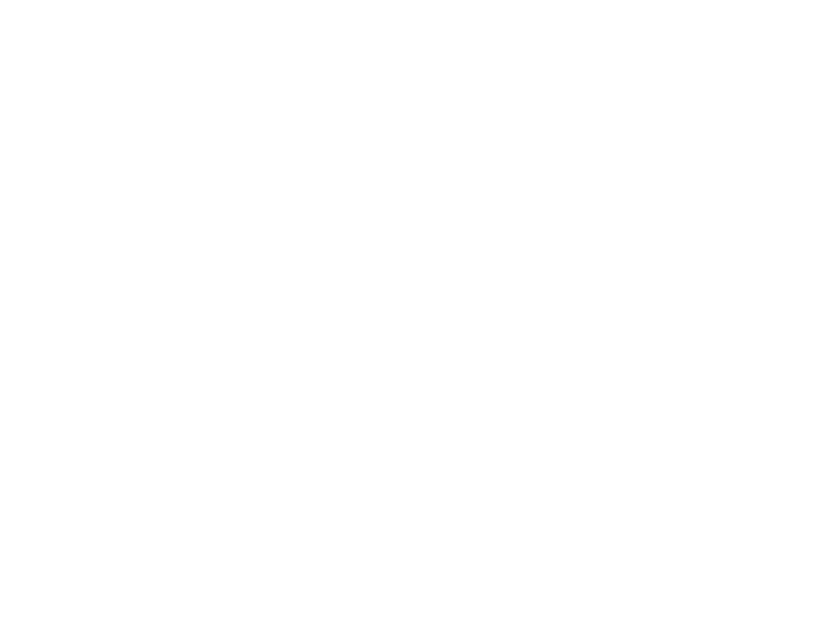
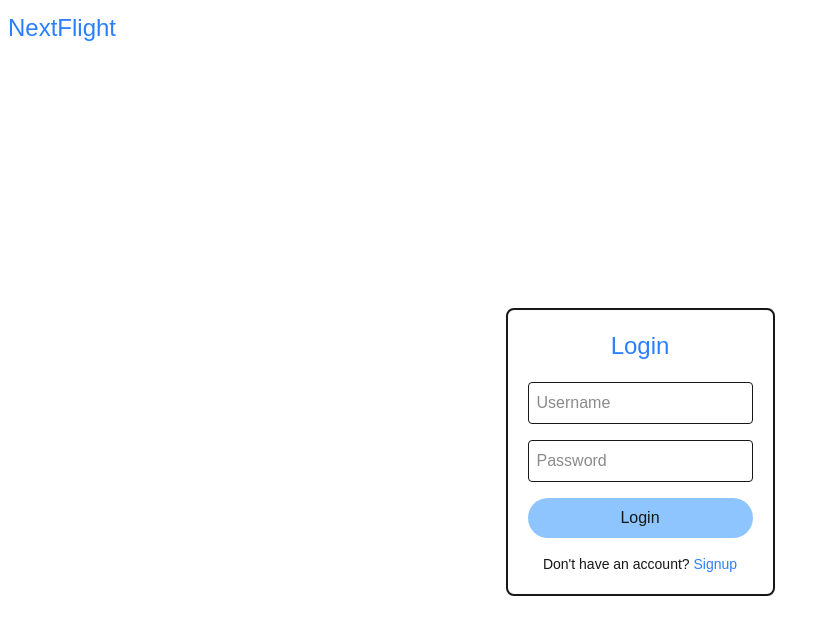
Before and after one commit to rmolina4/NextFlight, a Next.js app in the folder app/: page /login in a window 1280 px wide. Shown: the top 634 px of the page, without its empty margins (0-828 px from the left). Built offline with nearby package versions, Linux system fonts and the light colour scheme.

Commit message:
added signup and login page

```diff
--- a/app/src/app/(login)/login/page.tsx
+++ b/app/src/app/(login)/login/page.tsx
@@ -1,3 +1,16 @@
 export default function Login() {
-    return <div></div>;
+    return <div>
+        <h1 className="text-2xl text-blue-500 p-2 mt-1"><a href="/">NextFlight</a></h1>
+        <div className="flex justify-center items-center min-h-screen">
+            <div className="flex flex-col justify-center items-center border-solid border-2 p-5 rounded-lg">
+                <h1 className="text-2xl text-blue-500">Login</h1>
+                <form className="flex flex-col gap-4 mt-5">
+                    <input type="text" placeholder="Username" className="border p-2 rounded" />
+                    <input type="password" placeholder="Password" className="border p-2 rounded" />
+                    <button type="submit" className="bg-blue-300 py-2 px-4 rounded-full hover:cursor-pointer">Login</button>
+                </form>
+                <p className="mt-4 text-sm">Don't have an account? <a href="/signup" className="text-blue-500">Signup</a></p>
+            </div>
+        </div>
+    </div>;
 }
--- a/app/src/app/(login)/signup/page.tsx
+++ b/app/src/app/(login)/signup/page.tsx
@@ -1,3 +1,17 @@
 export default function Signup() {
-    return <div></div>;
+    return <div>
+        <h1 className="text-2xl text-blue-500 p-2 mt-1"><a href="/">NextFlight</a></h1>
+        <div className="flex justify-center items-center min-h-screen">
+            <div className="flex flex-col justify-center items-center border-solid border-2 p-5 rounded-lg">
+                <h1 className="text-2xl text-blue-500">Signup</h1>
+                <form className="flex flex-col gap-4 mt-5">
+                    <input type="text" placeholder="Username" className="border p-2 rounded" />
+                    <input type="password" placeholder="Password" className="border p-2 rounded" />
+                    <button type="submit" className="bg-blue-300 py-2 px-4 rounded-full hover:cursor-pointer">Login</button>
+                </form>
+                <p className="mt-4 text-sm">Already have an account? <a href="/login" className="text-blue-500">Login</a></p>
+
+            </div>
+        </div>
+    </div>;
 }
```
